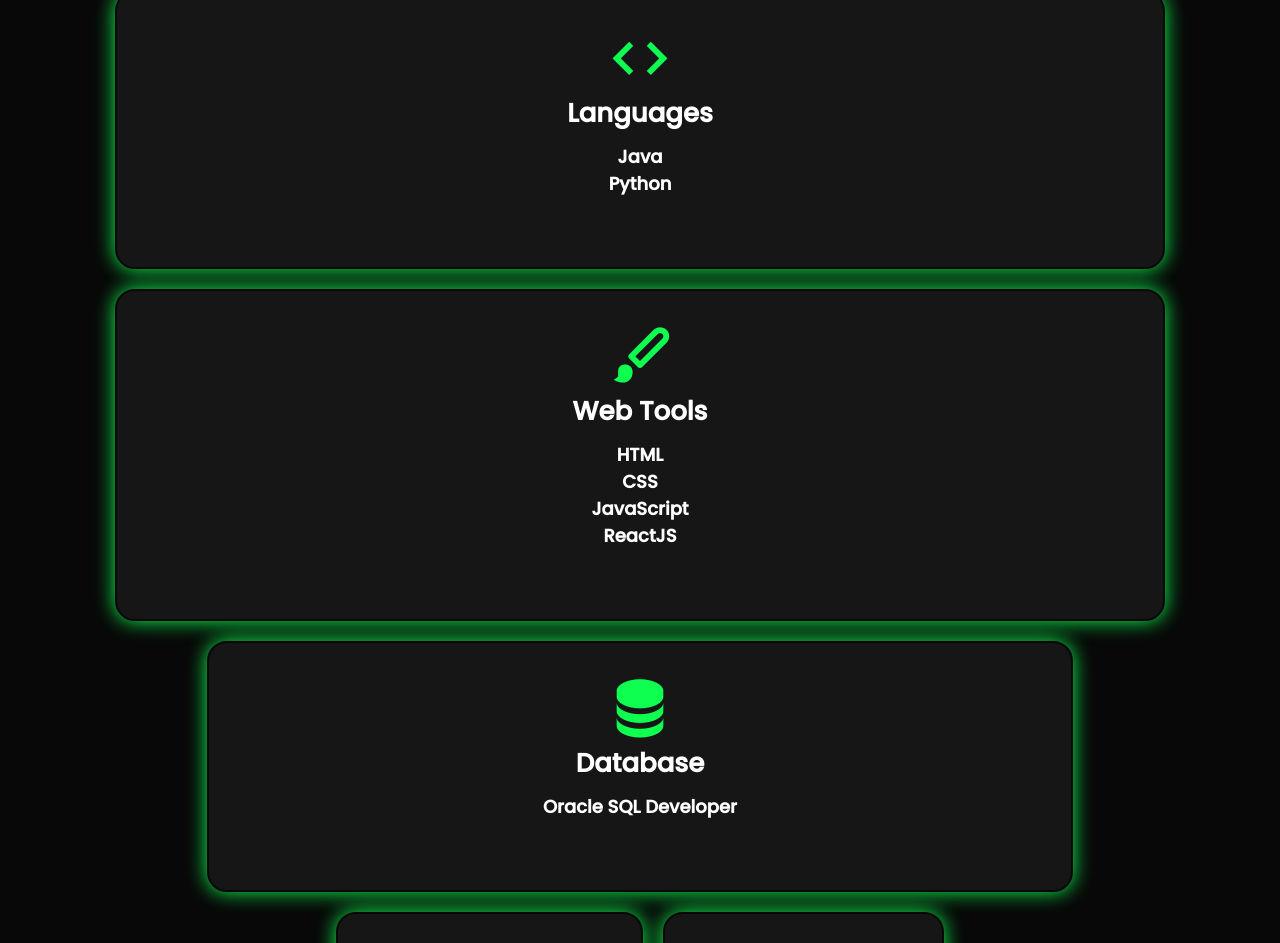
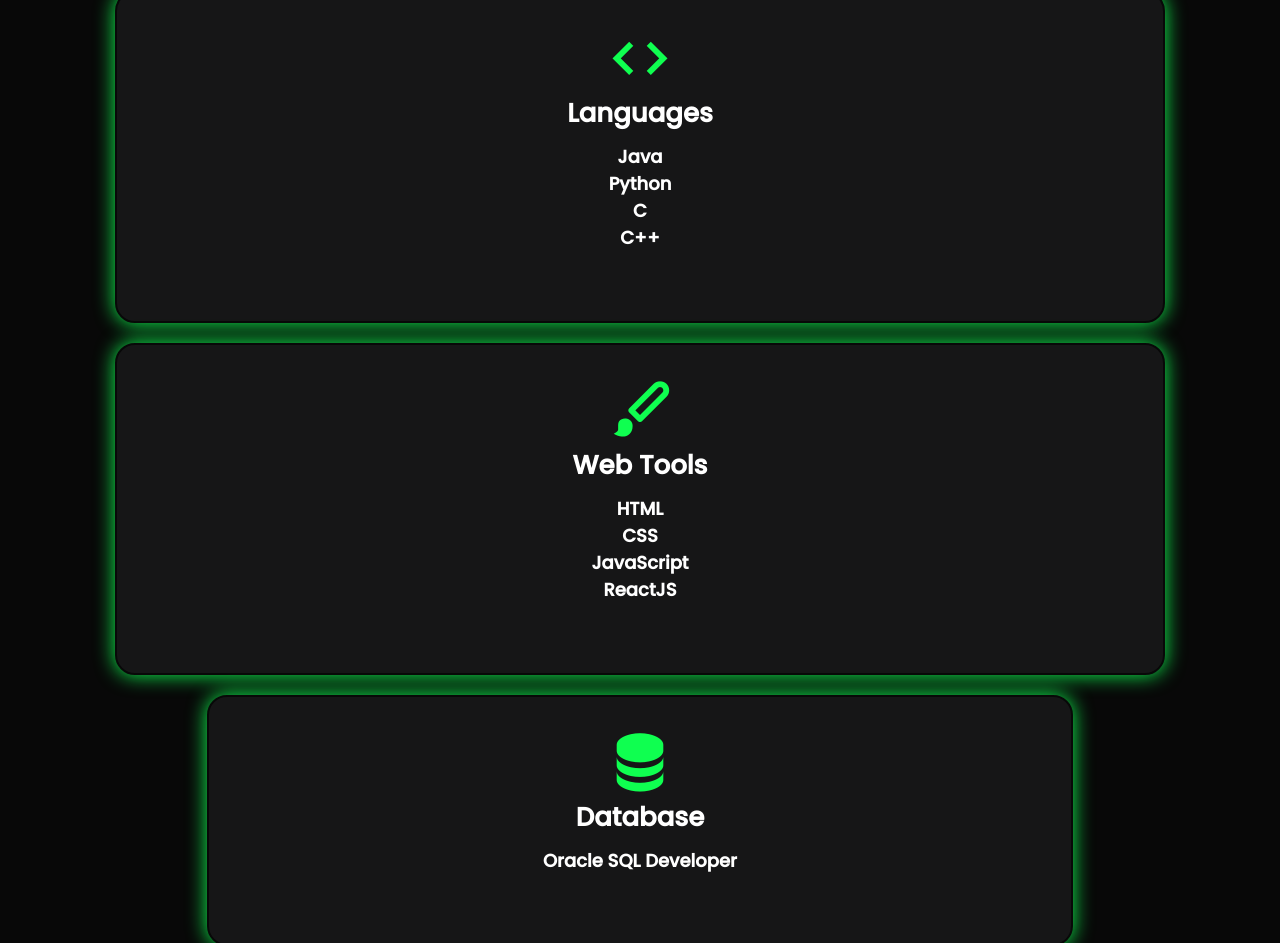
Before and after one commit to Karthik28033/Portfolio, a plain HTML site: page index.html in a window 1280 px wide. Shown: the part 1777-2720 px from the top of the page. Drawn offline with nearby package versions, Linux system fonts and the light colour scheme; a script that the page names is missing; files whose address does not match are found by name.

Commit message:
skills updated

```diff
--- a/index.html
+++ b/index.html
@@ -86,7 +86,7 @@
             <i class='bx bx-code'></i>
             <h3>Languages</h3>
             <p>
-            Java<br>Python
+            Java<br>Python<br>C<br>C++
             </p>
         </div>
         <div class="services-container">
```
Also changed, not shown: 1 other file.
